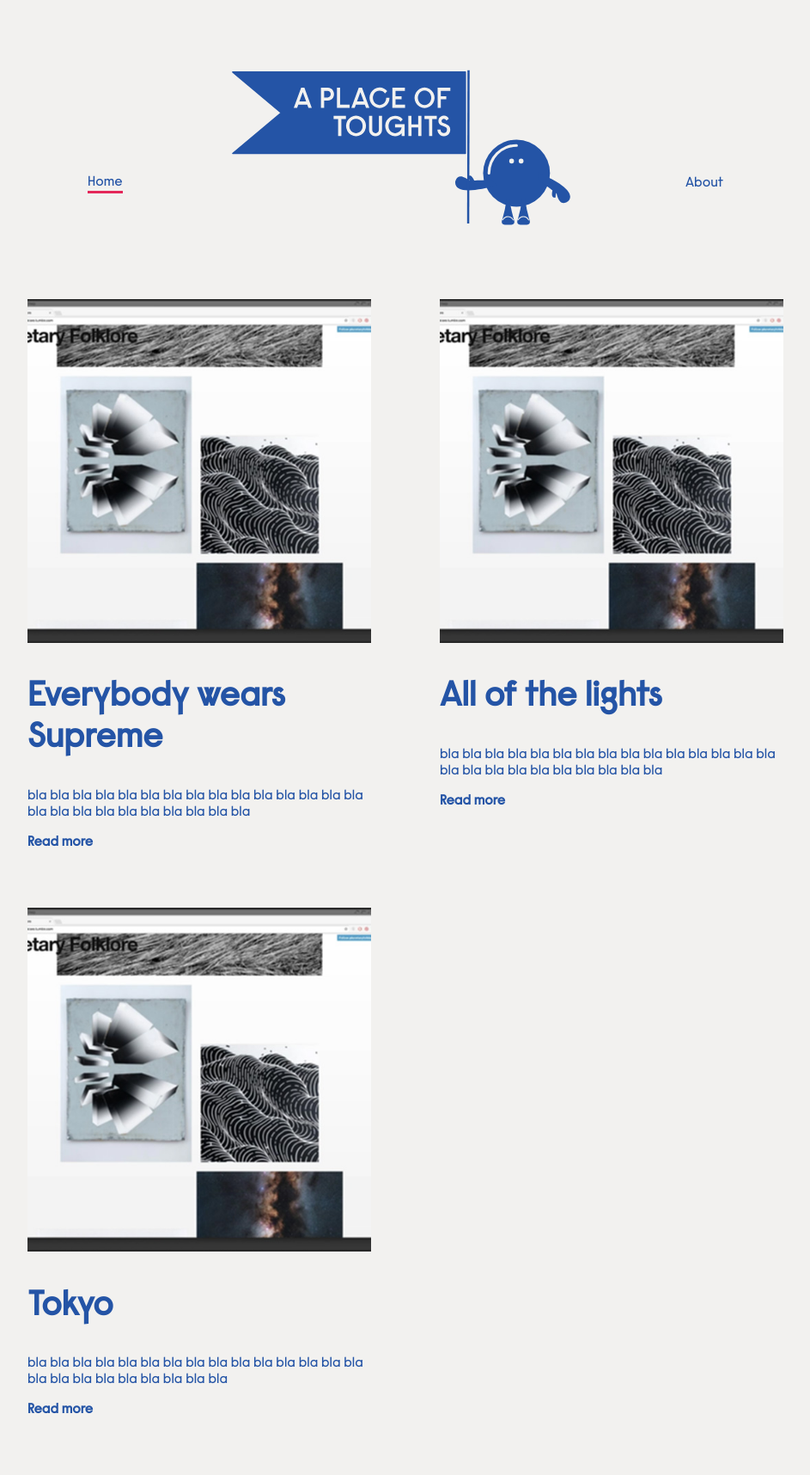
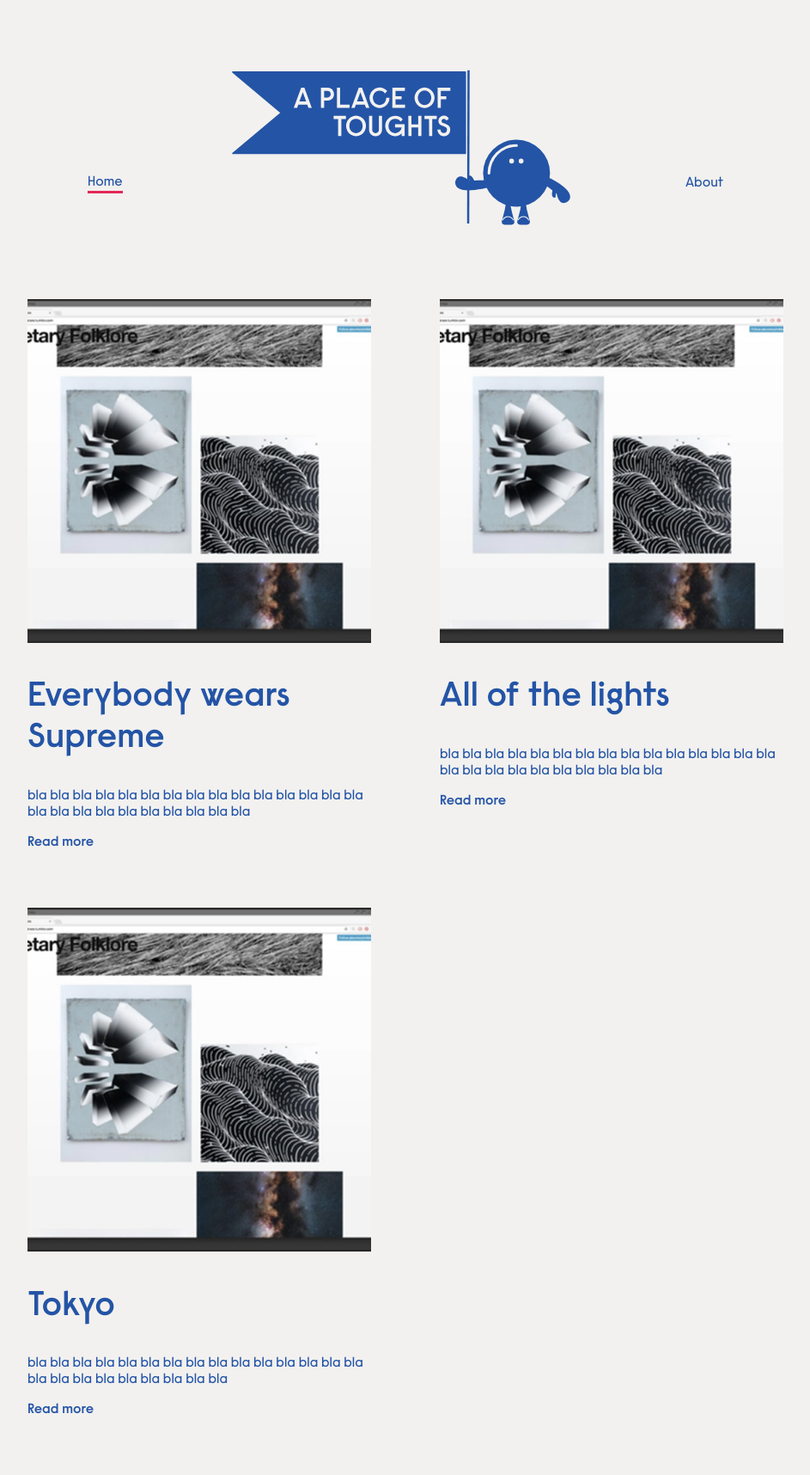
Before and after one commit to emho-lab/journal, a Jekyll site: the page built from index.html, in a window 1280 px wide. Shown: the whole page at 86% size, without its empty margins (168-1111 px from the left). Built offline with Jekyll 4.4.1, drawn with Linux system fonts in a browser that asks for light colours.

Commit message:
change breakpoint elements V1

```diff
--- a/assets/css/app.scss
+++ b/assets/css/app.scss
@@ -25,6 +25,7 @@
 $blue:#2454a6;
 $red:#e42759;
 $typography: Raisonne Regular;
+$typography1: Raisonne Demibold;
 
 body {
     background-color: $background;
@@ -44,6 +45,7 @@
 h2 {
 
   @media screen and (min-width: $break-large) {
+    font-family: $typography1;
     font-size: 40px;
     font-weight:700;
   }
@@ -51,6 +53,7 @@
 
 h2 {
   @media screen and (max-width: $break-small) {
+    font-family: $typography1;
     font-size: 20px;
     font-weight:700;
   }
@@ -104,8 +107,8 @@
 
 
 p.read-more {
-    font-weight:700;
-    padding-bottom: 50px;
+  font-family: $typography1;
+  padding-bottom: 50px;
 }
 
 
@@ -120,8 +123,7 @@
     justify-content: center;
   }
   @media screen and (max-width: $break-small) {
-    display: flex;
-    flex-wrap: nowrap;
+
     text-align: center;
   }
 
@@ -159,6 +161,9 @@
         max-width: 540px;
         margin-bottom: 40px;
       }
+    }
+
+    p {
       @media screen and (max-width: $break-small) {
         max-width: 300px;
         margin-bottom: 20px;
```
